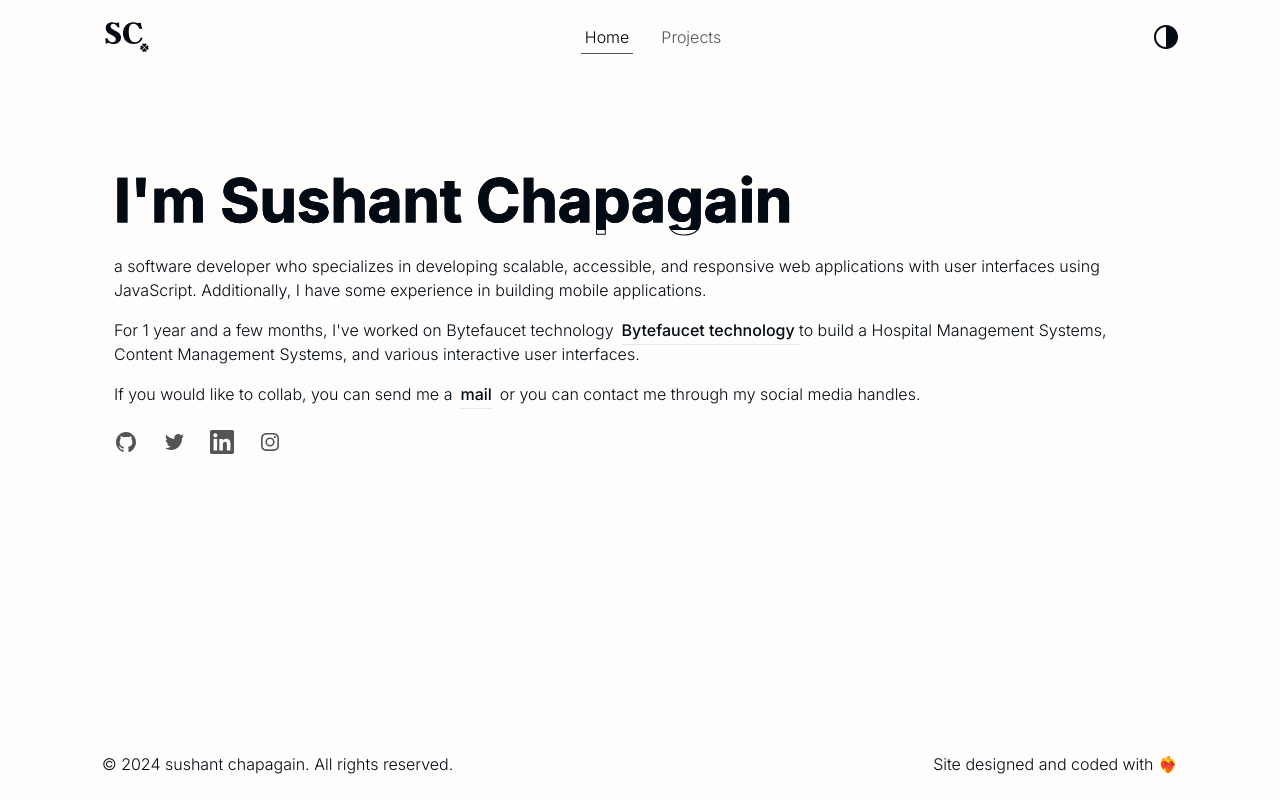
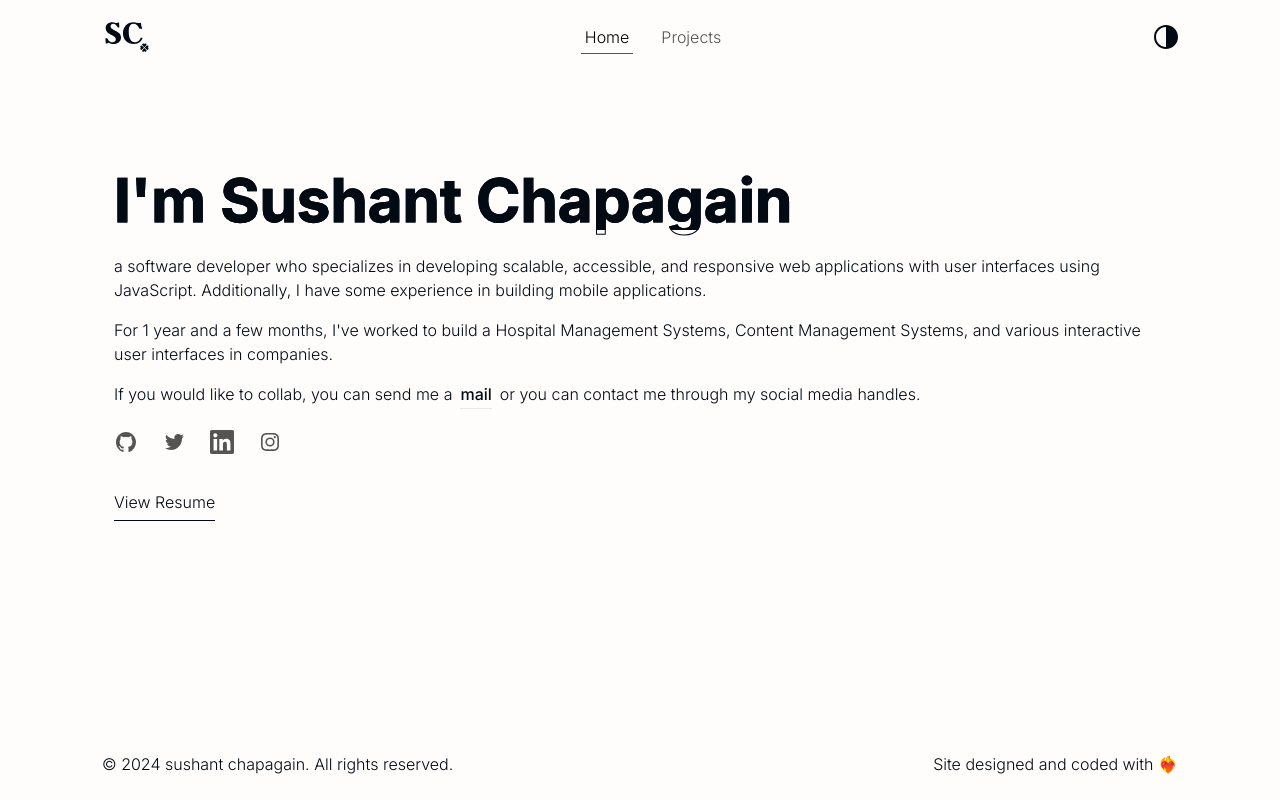
Before and after one commit to sushantchapagain1/sushantchapagain-portfolio, a Next.js app: page / in a window 1280 px wide. Built offline with nearby package versions, Linux system fonts and the light colour scheme.

Commit message:
added view resume and replaced unnneded link compo to anchor tag

```diff
--- a/components/Main.tsx
+++ b/components/Main.tsx
@@ -1,5 +1,4 @@
 import { socialLinks } from '@/data/links';
-import Link from 'next/link';
 import SocailIcon from './SocailIcon';
 
 function Main() {
@@ -17,26 +16,19 @@ function Main() {
           applications.
         </p>
         <div className="mb-4 mt-4">
-          For 1 year and a few months, I&apos;ve worked on Bytefaucet technology
-          <Link
-            href="https://www.bytefaucet.com/"
-            target="_blank"
-            className="border-forgroundText ml-2 border-b pb-1 font-medium"
-          >
-            Bytefaucet technology&nbsp;
-          </Link>
-          to build a Hospital Management Systems, Content Management Systems,
-          and various interactive user interfaces.
+          For 1 year and a few months, I&apos;ve worked to build a Hospital
+          Management Systems, Content Management Systems, and various
+          interactive user interfaces in companies.
         </div>
 
         <div className="mb-4">
           If you would like to collab, you can send me a
-          <Link
+          <a
             href="mailto:sreddevil12@gmail.com"
             className="border-forgroundText mx-2 border-b pb-1 font-medium"
           >
             mail
-          </Link>
+          </a>
           or you can contact me through my social media handles.
           <div className="mt-6 flex gap-6">
             {socialLinks.map((socialLink) => (
@@ -44,6 +36,16 @@ function Main() {
             ))}
           </div>
         </div>
+
+        <div className="mt-9">
+          <a
+            href="https://docs.google.com/document/d/1NV0piV6K0yEAlNC7ASaBfMGQ0L7Qdfmu7JghaOdNe04/edit#heading=h.icq2uxfcutbb"
+            target="_blank"
+            className="border-b border-foregroundText py-2"
+          >
+            View Resume
+          </a>
+        </div>
       </div>
     </main>
   );
--- a/components/ProjectCard.tsx
+++ b/components/ProjectCard.tsx
@@ -1,7 +1,6 @@
 import Image from 'next/image';
 import React from 'react';
 import { GitHubIcon, WebsiteIcon } from './icons';
-import Link from 'next/link';
 
 export type PropsType = {
   title: string;
@@ -38,25 +37,25 @@ function ProjectCard({
 
           <div className="flex gap-3">
             {isHosted && (
-              <Link href={demoUrl ?? ''} target="_blank">
+              <a href={demoUrl ?? ''} target="_blank">
                 <WebsiteIcon
                   height={22}
                   width={22}
                   className="fill-foregroundText"
                   color="text-foregroundText"
                 />
-              </Link>
+              </a>
             )}
 
             {hasRepoUrl && (
-              <Link href={repoUrl ?? ''} target="_blank">
+              <a href={repoUrl ?? ''} target="_blank">
                 <GitHubIcon
                   height={22}
                   width={22}
                   className="fill-foregroundText"
                   color="text-foregroundText"
                 />
-              </Link>
+              </a>
             )}
           </div>
         </div>
--- a/components/SocailIcon.tsx
+++ b/components/SocailIcon.tsx
@@ -1,5 +1,3 @@
-import Link from 'next/link';
-
 function SocailIcon({
   href,
   icon: Icon,
@@ -8,13 +6,13 @@ function SocailIcon({
   icon: React.ElementType;
 }) {
   return (
-    <Link
+    <a
       href={href}
       target="_blank"
       className="transition-all duration-300 hover:-translate-y-1"
     >
       <Icon className="h-6 w-6 flex-none fill-lightText transition" />
-    </Link>
+    </a>
   );
 }
 
--- a/data/projects.ts
+++ b/data/projects.ts
@@ -49,7 +49,7 @@ export const projects = [
   `,
     repoUrl: 'https://github.com/sushantchapagain1/blog-app',
     demoUrl: null,
-    thumbnail: '/static/projects/mt-kailash-thumbnail.png',
+    thumbnail: '/static/projects/blog-app-thumbnail.png',
     techStacks: [
       'React JS',
       'PostgreSQL ',
```
Also changed, not shown: public/static/projects/blog-app-thumbnail.png (added).
